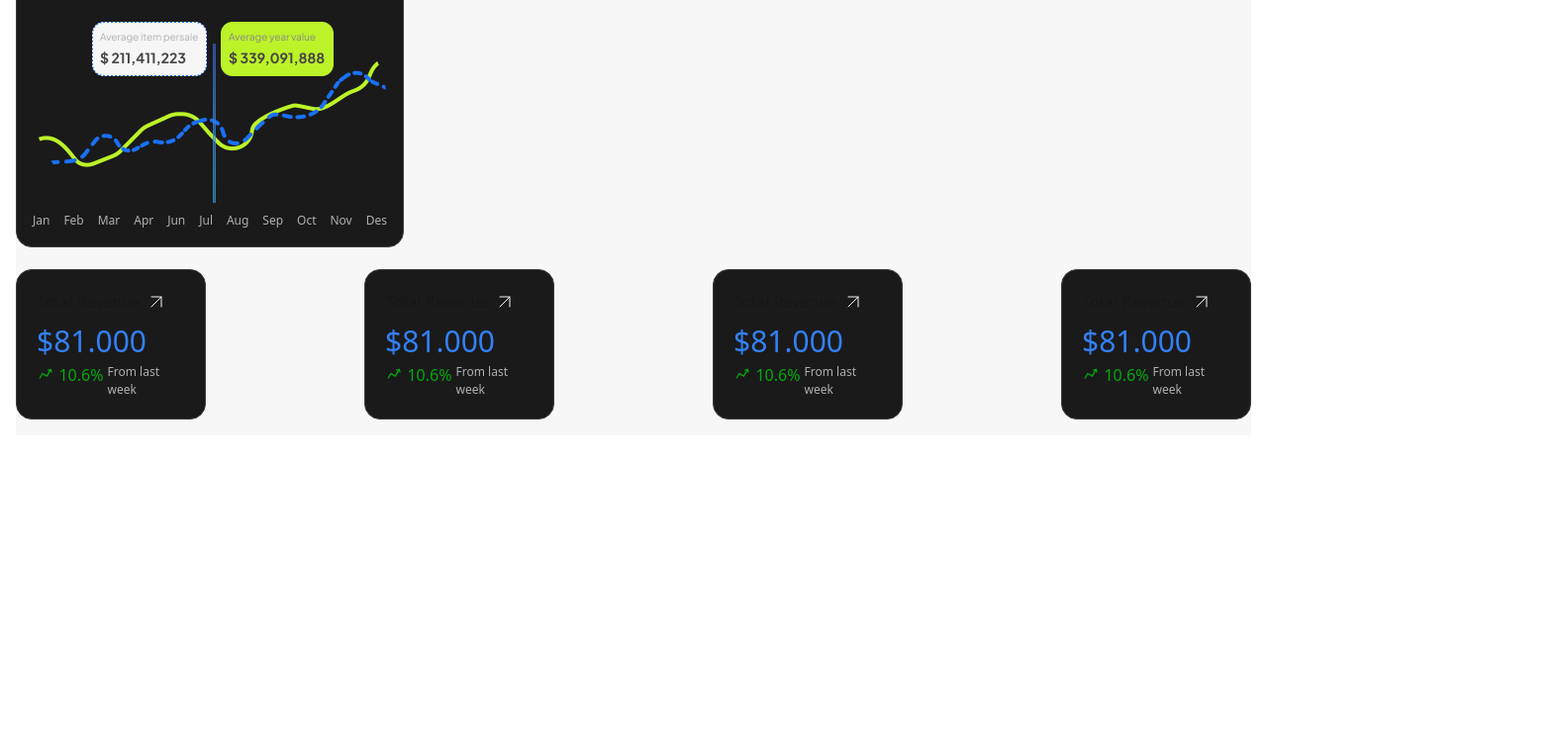
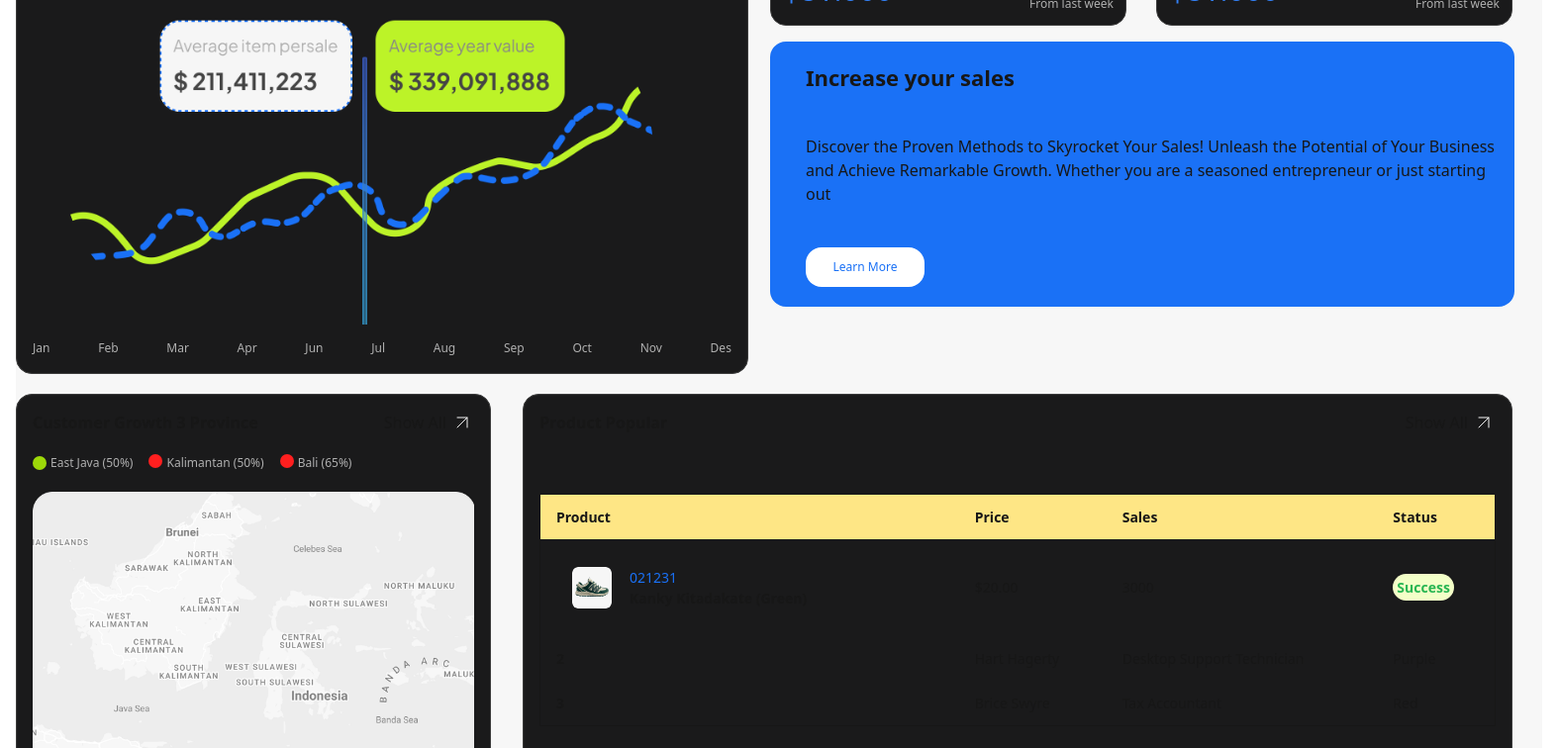
Before and after one commit to Amirgolli/trade, a Next.js app: page / in a window 1280 px wide. Shown: the part 460-1216 px from the top of the page at 99% size, 1574 px wide, since content can reach past the window. Before the commit the page ends 916 px from the top, so only its background shows below. Built offline with nearby package versions, Linux system fonts and the light colour scheme.

Commit message:
done 90% of main page

```diff
--- /dev/null
+++ b/src/app/components/sidebar/components/shoes/index.tsx
@@ -0,0 +1,49 @@
+import Image from "next/image";
+
+interface Shoes {
+  img: string;
+  code: number;
+  name: string;
+  price: number;
+  sales: number;
+  status: string;
+}
+
+const ShoesData = ({ img, code, name, price, sales, status }: Shoes) => {
+  return (
+    <div className="md:hidden  collapse collapse-arrow join-item border border-[#3D3D3D]">
+      <input type="radio" name="my-accordion-4" defaultChecked />
+      <div className="collapse-title font-semibold flex gap-4.5">
+        <Image
+          height={40}
+          width={40}
+          src={img}
+          alt="shoes"
+          className="rounded-md"
+        />
+        <div className="flex flex-col gap-.5">
+          <span className="text-[#1A71F6] font-light">{code}</span>
+          <h5 className="text-[14px]">{name}</h5>
+        </div>
+      </div>
+      <div className="collapse-content text-sm">
+        <div className="flex gap-7.5 mb-2">
+          <span className="text-[#B0B0B0] text-[12px]">Price</span>
+          <span className="font-bold">${price}</span>
+        </div>
+        <div className="flex gap-7.5 mb-2">
+          <span className="text-[#B0B0B0] text-[12px]">Sales</span>
+          <span className="font-bold">{sales}</span>
+        </div>
+        <div className="flex items-center gap-5">
+          <span className="text-[#B0B0B0] text-[12px]">Status</span>
+          <span className="font-bold text-[#28B652] p-1 bg-[#F3FFC8] rounded-2xl">
+            {status}
+          </span>
+        </div>
+      </div>
+    </div>
+  );
+};
+
+export default ShoesData;
--- a/src/app/components/total/index.tsx
+++ b/src/app/components/total/index.tsx
@@ -9,16 +9,18 @@ interface TotalDataProps {
 
 const TotalData = ({ price, text, benefit }: TotalDataProps) => {
   return (
-    <div className="w-48 h-38 bg-[#1A1A1B] rounded-2xl p-5 flex flex-col justify-between border border-[#3D3D3D] mb-4">
-      <div className="flex gap-1">
+    <div className="w-48 md:w-90  h-38 bg-[#1A1A1B] rounded-2xl p-3 flex flex-col justify-between border border-[#3D3D3D] mb-4">
+      <div className="flex justify-between">
         <span>{text}</span>
         <LinkToSvg />
       </div>
-      <div className="">
+      <div className="flex flex-col gap-1 md:flex-row md:justify-between">
         <h3 className="text-[30px] text-[#3381F7]">${price}</h3>
-        <div className="flex gap-1">
-          <BenefitSvg />
-          <span className="text-[#05AA0D]">{benefit}%</span>
+        <div className="flex items-center md:flex-col  gap-1">
+          <div className="flex gap-1">
+            <BenefitSvg />
+            <span className="text-[#05AA0D]">{benefit}%</span>
+          </div>
           <h6 className="text-[#B0B0B0] text-[12px]">From last week</h6>
         </div>
       </div>
--- a/src/app/page.tsx
+++ b/src/app/page.tsx
@@ -3,6 +3,7 @@ import Image from "next/image";
 import { useState } from "react";
 import LinkToSvg from "../../public/images/mainPage/svg/linkTo";
 import TotalData from "./components/total";
+import ShoesData from "./components/sidebar/components/shoes";
 const Home = () => {
   const months = [
     "Jan",
@@ -18,8 +19,43 @@ const Home = () => {
     "Des",
   ];
   const [value, setValue] = useState<number>(40);
+
+  const ShoesInfo = [
+    {
+      img: "/images/mainPage/shoe.png",
+      code: 210323,
+      name: "Kanky Kitadakate (Green)",
+      price: 32032,
+      sales: 3000,
+      status: "Success",
+    },
+    {
+      img: "/images/mainPage/shoe.png",
+      code: 210323,
+      name: "Kanky Kitadakate (Green)",
+      price: 32032,
+      sales: 3000,
+      status: "Success",
+    },
+    {
+      img: "/images/mainPage/shoe.png",
+      code: 210323,
+      name: "Kanky Kitadakate (Green)",
+      price: 32032,
+      sales: 3000,
+      status: "Success",
+    },
+    {
+      img: "/images/mainPage/shoe.png",
+      code: 210323,
+      name: "Kanky Kitadakate (Green)",
+      price: 32032,
+      sales: 3000,
+      status: "Success",
+    },
+  ];
   return (
-    <div className="not-dark:bg-[#F7F7F7] h-full ">
+    <div className="not-dark:bg-[#F7F7F7] m-auto ">
       {/* text */}
       <div className="flex flex-col gap-2">
         <h1 className="font-semibold text-[25px]">Dashboard</h1>
@@ -27,9 +63,9 @@ const Home = () => {
       </div>
       {/* range  */}
 
-      <div className="flex flex-col gap-5.5">
+      <div className="flex flex-col md:flex-row gap-5.5 ">
         <div className="">
-          <div className="w-98 h-36 mt-5 bg-[#1A1A1B] border border-[#3D3D3D] rounded-2xl p-4 flex flex-col justify-between">
+          <div className="w-98 md:w-185 h-38  mt-5 bg-[#1A1A1B] border border-[#3D3D3D] rounded-2xl p-4 flex flex-col justify-between">
             <h3 className="font-semibold">Sales Target</h3>
             <div className="flex justify-between">
               <div className="">
@@ -52,7 +88,7 @@ const Home = () => {
           </div>
 
           {/* chart */}
-          <div className="w-98 h-90 mt-5 bg-[#1A1A1B] border border-[#3D3D3D] rounded-2xl p-4 flex flex-col justify-between">
+          <div className="w-98 md:w-185 h-90 md:h-120 mt-5 bg-[#1A1A1B] border border-[#3D3D3D] rounded-2xl p-4 flex flex-col justify-between">
             <div className="flex justify-between">
               <h3 className="font-semibold">Sales Target</h3>
               <div className="flex gap-1">
@@ -60,22 +96,22 @@ const Home = () => {
                 <LinkToSvg />
               </div>
             </div>
-            <div className="flex flex-col gap-2">
-              <div className="flex gap-1">
+            <div className="flex flex-col md:flex-row gap-2">
+              <div className="flex gap-3 items-center">
                 <div className="h-3.5 w-3.5 bg-[#9DD909]"></div>
                 <h5 className="text-[#B0B0B0]">Average Sale Value</h5>
               </div>
-              <div className="flex gap-1">
+              <div className="flex gap-3 items-center">
                 <div className="h-3.5 w-3.5 bg-[#1A71F6]"></div>
                 <h5 className="text-[#B0B0B0]">Average item persale</h5>
               </div>
             </div>
             <Image
-              height={650}
-              width={650}
+              height={600}
+              width={600}
               src="/images/mainPage/Chart.png"
               alt="profile user"
-              className="rounded-full"
+              className="rounded-full ml-7"
             />
             <div className="flex justify-between">
               {months.map((item, index) => (
@@ -88,12 +124,144 @@ const Home = () => {
         </div>
 
         {/* Total */}
-        <div className="flex flex-wrap  justify-between">
-          <TotalData text="Total Revenue" price={"81.000"} benefit={10.6} />
-          <TotalData text="Total Revenue" price={"81.000"} benefit={10.6} />
-          <TotalData text="Total Revenue" price={"81.000"} benefit={10.6} />
-          <TotalData text="Total Revenue" price={"81.000"} benefit={10.6} />
+        <div className="">
+          <div className="grid grid-cols-2 md:w-195 ">
+            <TotalData text="Total Revenue" price={"81.000"} benefit={10.6} />
+            <TotalData text="Total Revenue" price={"81.000"} benefit={10.6} />
+            <TotalData text="Total Revenue" price={"81.000"} benefit={10.6} />
+            <TotalData text="Total Revenue" price={"81.000"} benefit={10.6} />
+          </div>
+          {/* learn more */}
+          <div className="w-98 h-67 md:w-188  pl-9 pr-4 bg-[#1A71F6] rounded-2xl pt-5 pb-5 flex flex-col justify-between ">
+            <h4 className="font-semibold text-[22px]">Increase your sales</h4>
+            <p>
+              Discover the Proven Methods to Skyrocket Your Sales! Unleash the
+              Potential of Your Business and Achieve Remarkable Growth. Whether
+              you are a seasoned entrepreneur or just starting out
+            </p>
+            <button
+              className="w-25 md:w-30 md:h-10 rounded-2xl  h-8 bg-white text-[#1A71F6] text-[12px] cursor-pointer"
+              type="button"
+            >
+              Learn More
+            </button>
+          </div>
+        </div>
+      </div>
 
+      <div className="flex flex-col  md:flex-row">
+        {/* map */}
+        <div className="w-98 md:w-120  mt-5 bg-[#1A1A1B] border border-[#3D3D3D] rounded-2xl p-4 flex flex-col gap-5 mr-8">
+          <div className="flex justify-between">
+            <h3 className="font-semibold">Customer Growth 3 Province</h3>
+            <div className="flex gap-1">
+              <span>Show All</span>
+              <LinkToSvg />
+            </div>
+          </div>
+          <div className="flex  gap-4">
+            <div className="flex gap-1 items-center">
+              <div className="h-3.5 w-3.5 bg-[#9DD909] rounded-full"></div>
+              <h5 className="text-[#B0B0B0] text-[12px]">East Java (50%)</h5>
+            </div>
+            <div className="flex gap-1">
+              <div className="h-3.5 w-3.5 bg-[#FF1F1F] rounded-full"></div>
+              <h5 className="text-[#B0B0B0] text-[12px]">Kalimantan (50%)</h5>
+            </div>
+            <div className="flex gap-1">
+              <div className="h-3.5 w-3.5 bg-[#FF1F1F] rounded-full"></div>
+              <h5 className="text-[#B0B0B0] text-[12px]">Bali (65%)</h5>
+            </div>
+          </div>
+          <Image
+            height={650}
+            width={650}
+            src="/images/mainPage/map.png"
+            alt="profile user"
+            className="rounded-md"
+          />
+        </div>
+        {/* shoes data */}
+        <div className=" w-98 md:w-250 mt-5 bg-[#1A1A1B] border border-[#3D3D3D] rounded-2xl p-4 flex flex-col ">
+          <div className="flex justify-between mb-15">
+            <h3 className="font-semibold">Product Popular</h3>
+            <div className="flex gap-1">
+              <span>Show All</span>
+              <LinkToSvg />
+            </div>
+          </div>
+
+          {ShoesInfo.map((item, index) => (
+            <div key={index} className="join join-vertical bg-base-100">
+              <ShoesData
+                img={item.img}
+                code={item.code}
+                name={item.name}
+                price={item.price}
+                sales={item.sales}
+                status={item.status}
+              />
+            </div>
+          ))}
+
+          <div className="overflow-x-auto rounded-box border border-base-content/5 bg-base-100 hidden md:table">
+            <table className="table ">
+              {/* head */}
+              <thead className="border bg-amber-200">
+                <tr>
+                  <th>Product </th>
+                  <th>Price</th>
+                  <th>Sales</th>
+                  <th>Status</th>
+                </tr>
+              </thead>
+              <tbody>
+                {/* row 1 */}
+                <tr>
+                  <th>
+                    <div className="collapse-title font-semibold flex gap-4.5">
+                      <Image
+                        height={40}
+                        width={40}
+                        src="/images/mainPage/shoe.png"
+                        alt="shoes"
+                        className="rounded-md"
+                      />
+                      <div className="flex flex-col gap-.5">
+                        <span className="text-[#1A71F6] font-light">
+                          021231
+                        </span>
+                        <h5 className="text-[14px]">
+                          Kanky Kitadakate (Green)
+                        </h5>
+                      </div>
+                    </div>
+                  </th>
+                  <td>$20.00</td>
+                  <td>3000</td>
+                  <td>
+                    <span className="font-bold text-[#28B652] p-1 bg-[#F3FFC8] rounded-2xl">
+                      Success
+                    </span>
+                  </td>
+                </tr>
+                {/* row 2 */}
+                <tr>
+                  <th>2</th>
+                  <td>Hart Hagerty</td>
+                  <td>Desktop Support Technician</td>
+                  <td>Purple</td>
+                </tr>
+                {/* row 3 */}
+                <tr>
+                  <th>3</th>
+                  <td>Brice Swyre</td>
+                  <td>Tax Accountant</td>
+                  <td>Red</td>
+                </tr>
+              </tbody>
+            </table>
+          </div>
         </div>
       </div>
     </div>
```
Also changed, not shown: public/images/mainPage/map.png (added), public/images/mainPage/shoe.png (added).
